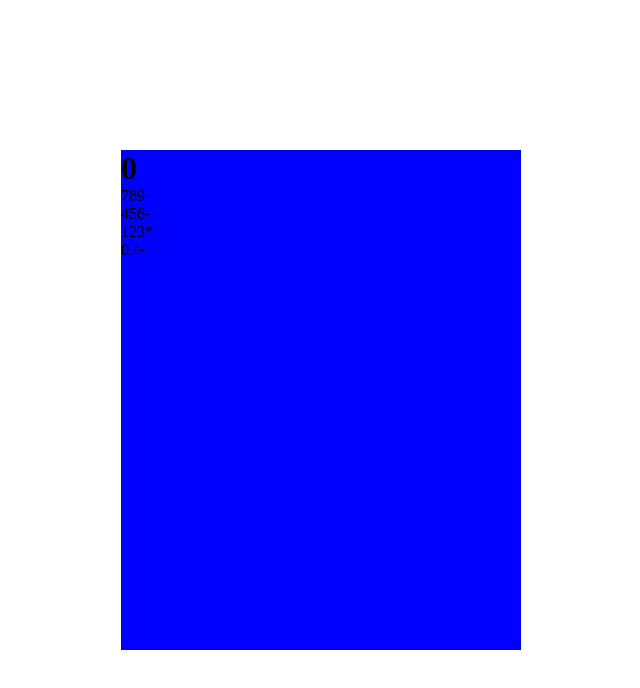
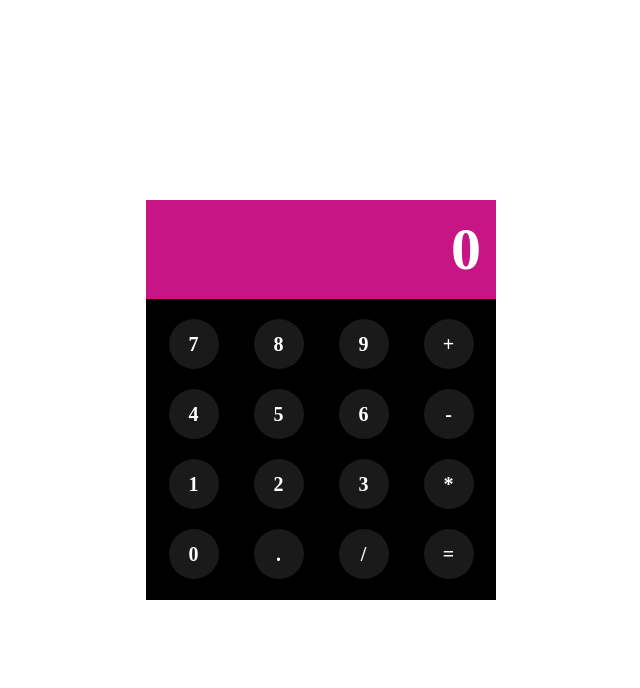
Before and after one commit to EmilyRacheal/js-calculator, a plain HTML site: page index.html in a window 1280 px wide. Shown: the whole page, without its empty margins (319-959 px from the left). Drawn offline with Linux system fonts and the light colour scheme.

Commit message:
building the calculator ui

```diff
--- a/index.html
+++ b/index.html
@@ -10,29 +10,29 @@
 <body>
     <div class="container">
         <div class="calc-container">
-            <div>
+            <div class="output">
                 <h1>0</h1>
             </div>
-            <div>
+            <div class="digits">
                 <div class="seven-nums">
                     <p>7</p>
                     <p>8</p>
                     <p>9</p>
                     <p>+</p>
-                </div>
-                <div class="four-nums">
+                <!-- </div> -->
+                <!-- <div class="four-nums"> -->
                     <p>4</p>
                     <p>5</p>
                     <p>6</p>
                     <p>-</p>
-                </div>
-                <div class="one-nums">
+                <!-- </div> -->
+                <!-- <div class="one-nums"> -->
                     <p>1</p>
                     <p>2</p>
                     <p>3</p>
                     <p>*</p>
-                </div>
-                <div class="zero-nums">
+                <!-- </div> -->
+                <!-- <div class="zero-nums"> -->
                     <p>0</p>
                     <p>.</p>
                     <p>/</p>
--- a/res/css/style.css
+++ b/res/css/style.css
@@ -10,29 +10,51 @@
     justify-content: center;
     height: 100vh;
     max-height: calc(100vh)-100px;
-    /* padding: 7% 0%; */
     align-items: center;
 }
 
 .calc-container{
-    width: 400px;
-    height: 500px;
-    background: blue;
-    /* align-items: center; */
+    width: 350px;
+    height: 400px;
+    /* background: #66023c; */
+    background: #000000;
     display: flex;
-    /* justify-content: center; */
     flex-direction: column;
+    color: #ffffff;
 }
 
+.output{
+    padding: 15px 15px;
+    background: #c71585;
+    display: flex;
+    flex-direction: row-reverse;
+    font-size: 30px;
+}
+.digits{
+    display: flex;
+    flex-direction: column;
+    justify-content: center;
+    align-items: center;
+    margin-top: 20px;
+    padding: 0px 15px;
+}
 .seven-nums{
+    width: 100%;
+    display: grid;
+    grid-template-columns: auto auto auto auto;
+    grid-gap: 20px;
+    justify-items: center;
+}
+
+.seven-nums p{
     display: flex;
+    justify-content: center;
+    text-align: center;
+    align-items: center;
+    font-size: 20px;
+    font-weight: bold;
+    border-radius: 100%;
+    width: 50px;
+    height: 50px;
+    background: rgba(82, 81, 81, 0.322);
 }
-.four-nums{
-    display: flex;
-}
-.one-nums{
-    display: flex;
-}
-.zero-nums{
-    display: flex;
-}
```
